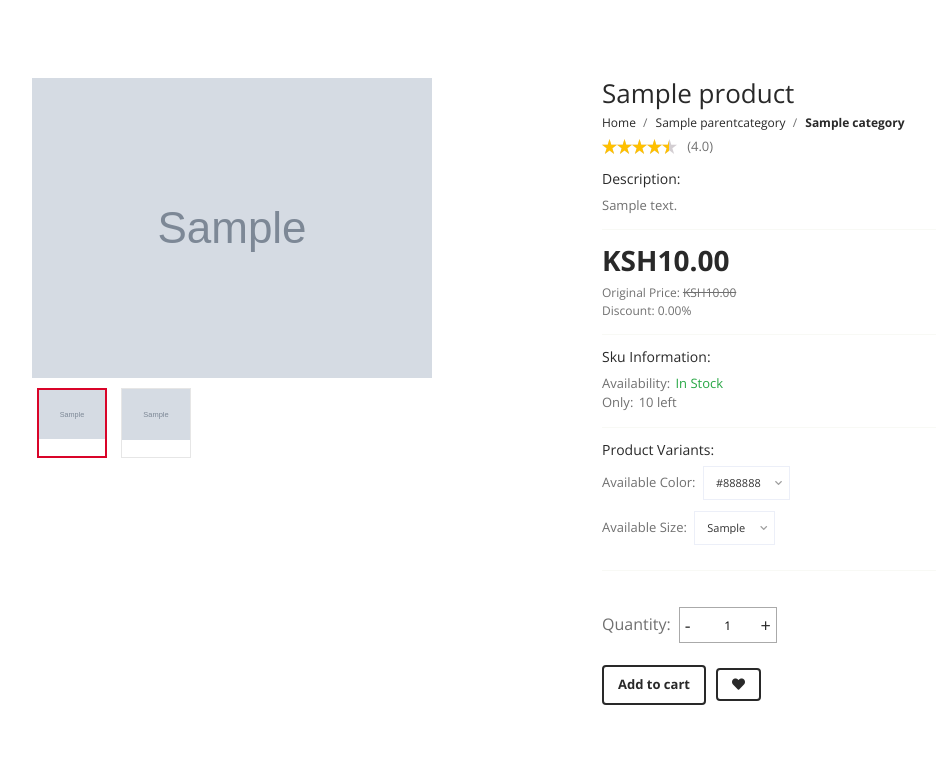
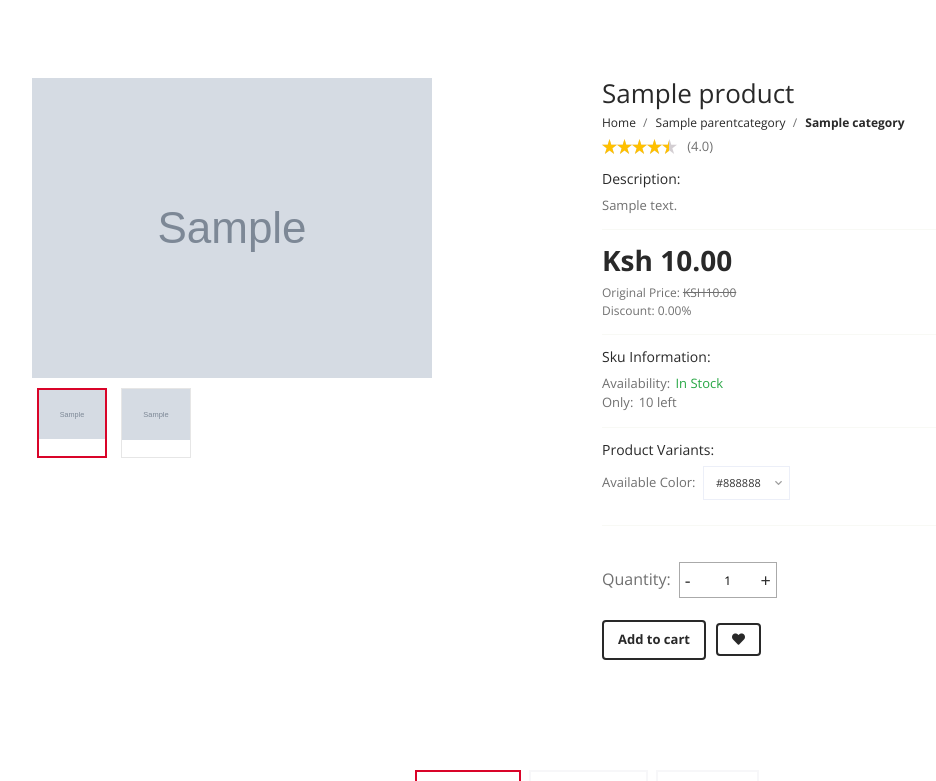
Before and after one commit to indieka900/dj_ecommerce, a Django app: page /product/1/ in a window 1280 px wide. Shown: the part 696-1477 px from the top of the page, without its empty margins (53-989 px from the left). Run offline with Django 5.2, Linux system fonts and the light colour scheme; tables that the repository leaves empty hold one stand-in row (values such as "Sample post"); grey boxes marked "Sample" are stand-in pictures; some libraries are stand-ins or nearby versions.

Commit message:
ristructured my template

```diff
--- a/ecommerce/templates/single-product.html
+++ b/ecommerce/templates/single-product.html
@@ -64,7 +64,12 @@ Product-Detail
           </div>
           <div class="section-3-price-original-discount u-s-p-y-14">
             <div class="price">
-              <h4>KSH{{ product.current_selling_price }}</h4>
+              <!-- <h4>KSH{{ product.current_selling_price }}</h4> -->
+              {% if product.has_variants %}
+              <h4>{{ product.display_price }}</h4>
+              {% else %}
+              <h4>Ksh {{ product.current_selling_price }}</h4>
+              {% endif %}
             </div>
             <div class="original-price">
               <span>Original Price:</span>
@@ -102,20 +107,25 @@ Product-Detail
                   </select>
                 </div>
               </div>
+              {% if product.has_variants %}
               <div class="sizes u-s-m-b-11">
                 <span>Available Size:</span>
                 <div class="size-variant select-box-wrapper">
-                  <select class="select-box product-size" name="size">
+                  <select class="select-box product-size" id="size-select" name="size">
 
-                    {% for variant in variants %}
-
-                    {% if variant.size %}
-                    <option value="{{variant.size}}">{{variant.size}}</option>
-                    {% endif %}
+                    {% for size, size_variants in variant_groups.items %}
+                    <option value="{{ size }}">
+                      {{ size }}
+                      {% with first_variant=size_variants.0 %}
+                      (Ksh {{ first_variant.variant_price }})
+                      {% endwith %}
+                    </option>
                     {% endfor %}
                   </select>
                 </div>
               </div>
+
+              {% endif %}
             </div>
             <div class="section-6-social-media-quantity-actions u-s-p-y-14">
               <div class="quick-social-media-wrapper u-s-m-b-22">
```
Also changed, not shown: ecommerce/templates/cart.html (+11 -2 lines).
